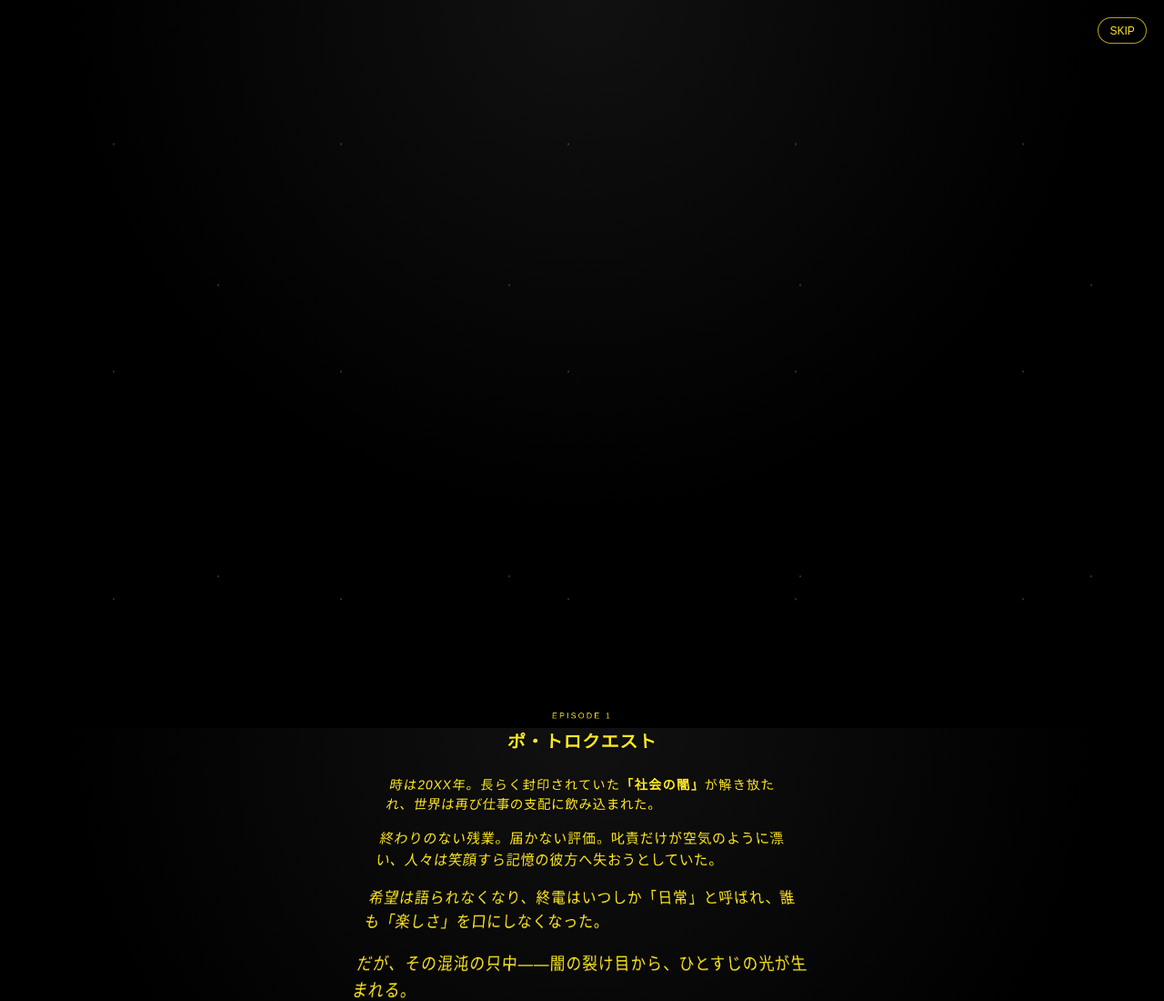
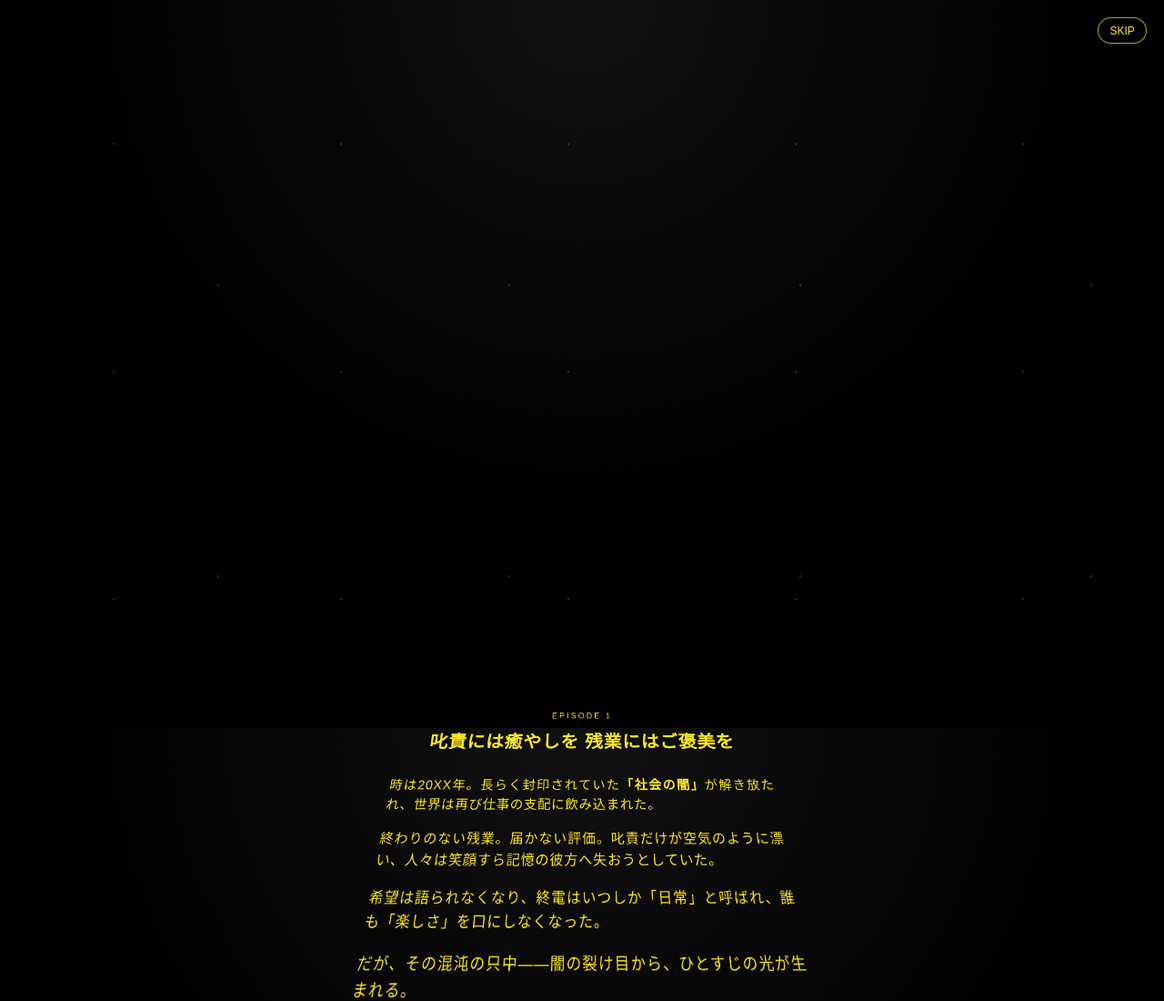
Before and after one commit to POTORO1001/potoro-quest, a plain HTML site: page opening.html in a window 1280 px wide. Shown: the top 1100 px of the page at 91% size. Drawn offline with Linux system fonts and the light colour scheme.

Commit message:
Update opening.html

```diff
--- a/opening.html
+++ b/opening.html
@@ -142,7 +142,7 @@
     <div class="crawl" id="crawl">
       <div class="title-block">
         <div class="episode">EPISODE 1</div>
-        <h1>ポ・トロクエスト</h1>
+        <h1>叱責には癒やしを 残業にはご褒美を</h1>
       </div>
 
       <p>時は20XX年。長らく封印されていた<strong>「社会の闇」</strong>が解き放たれ、世界は再び仕事の支配に飲み込まれた。</p>
```
